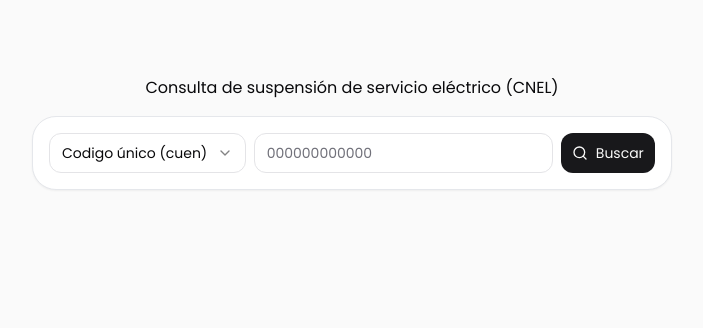
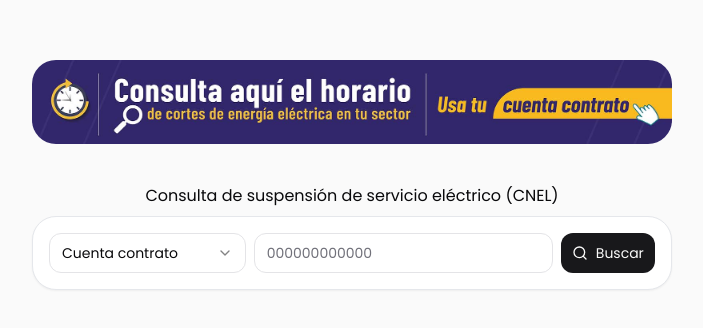
Before and after one commit to jeanmayorga/cortes-luz, a Next.js app: page /cnel in a window 1280 px wide. Shown: the part 132-460 px from the top of the page, without its empty margins (288-991 px from the left). Built offline with nearby package versions, Linux system fonts and the light colour scheme.

Commit message:
adding banner

```diff
--- a/src/app/cnel/layout.tsx
+++ b/src/app/cnel/layout.tsx
@@ -1,6 +1,7 @@
 import { SearchForm } from "@/components/SearchForm";
 import { SearchFormSkeleton } from "@/components/SearchFormSkeleton";
 import { Suspense } from "react";
+import Image from "next/image";
 
 interface Props {
   children: React.ReactNode;
@@ -8,7 +9,16 @@
 export default function Layout({ children }: Props) {
   return (
     <div className="py-48">
-      <div className="text-center py-4">
+      <div className="w-full flex justify-center mb-8">
+        <Image
+          src="/banner.jpg"
+          width={640}
+          height={100}
+          alt="Cnel banner"
+          className="rounded-3xl"
+        />
+      </div>
+      <div className="text-center py-2">
         Consulta de suspensión de servicio eléctrico (CNEL)
       </div>
       <div className="w-[640px] bg-white mx-auto border border-gray-200 shadow-sm rounded-3xl">
--- a/src/components/SearchForm.tsx
+++ b/src/components/SearchForm.tsx
@@ -32,7 +32,7 @@
 export function SearchForm() {
   const searchParams = useSearchParams();
 
-  const criteria = searchParams.get("criteria") || "CUEN";
+  const criteria = searchParams.get("criteria") || "CUENTA_CONTRATO";
   const code = searchParams.get("code") || undefined;
 
   return (
```
Also changed, not shown: public/banner.jpg (added).
